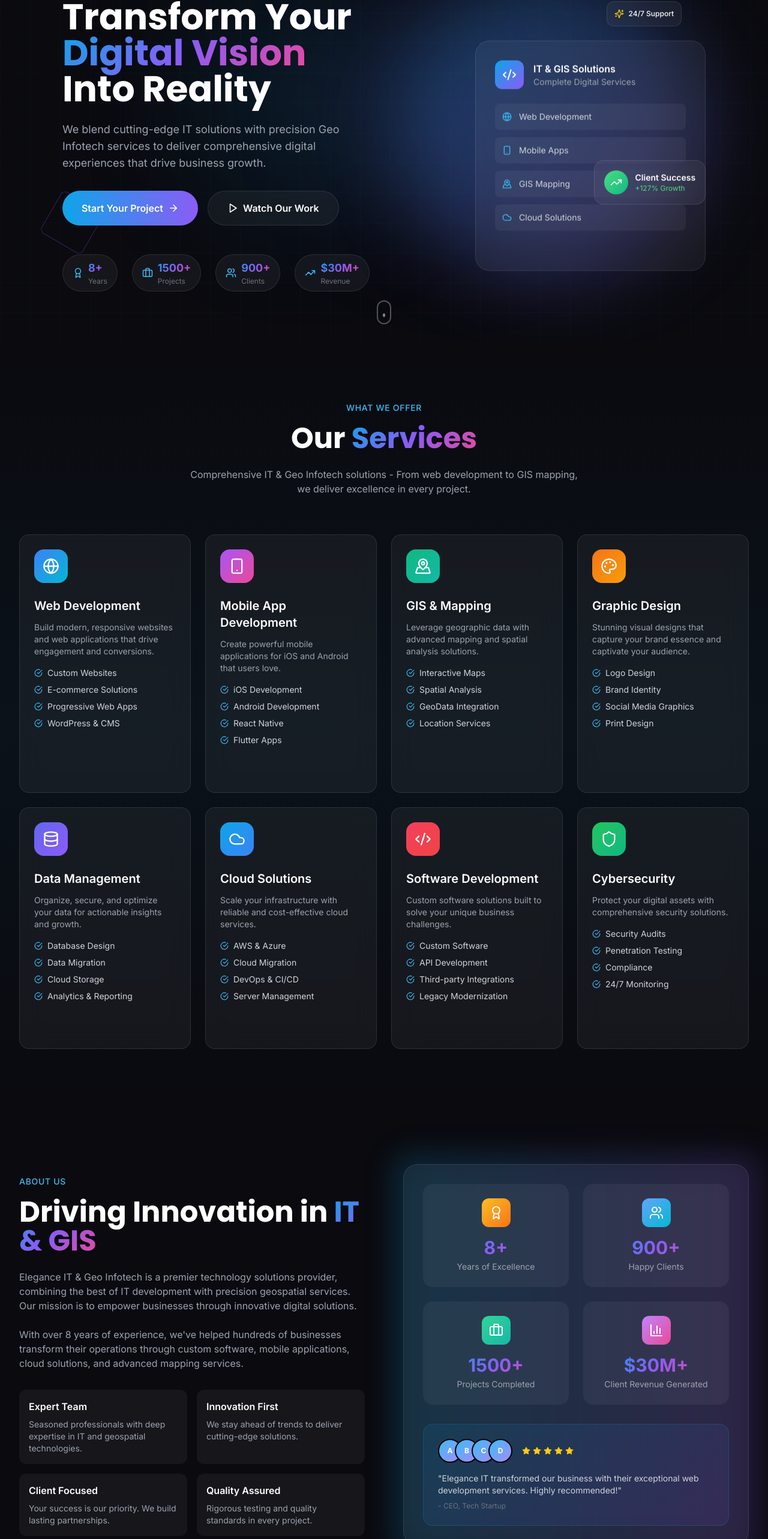
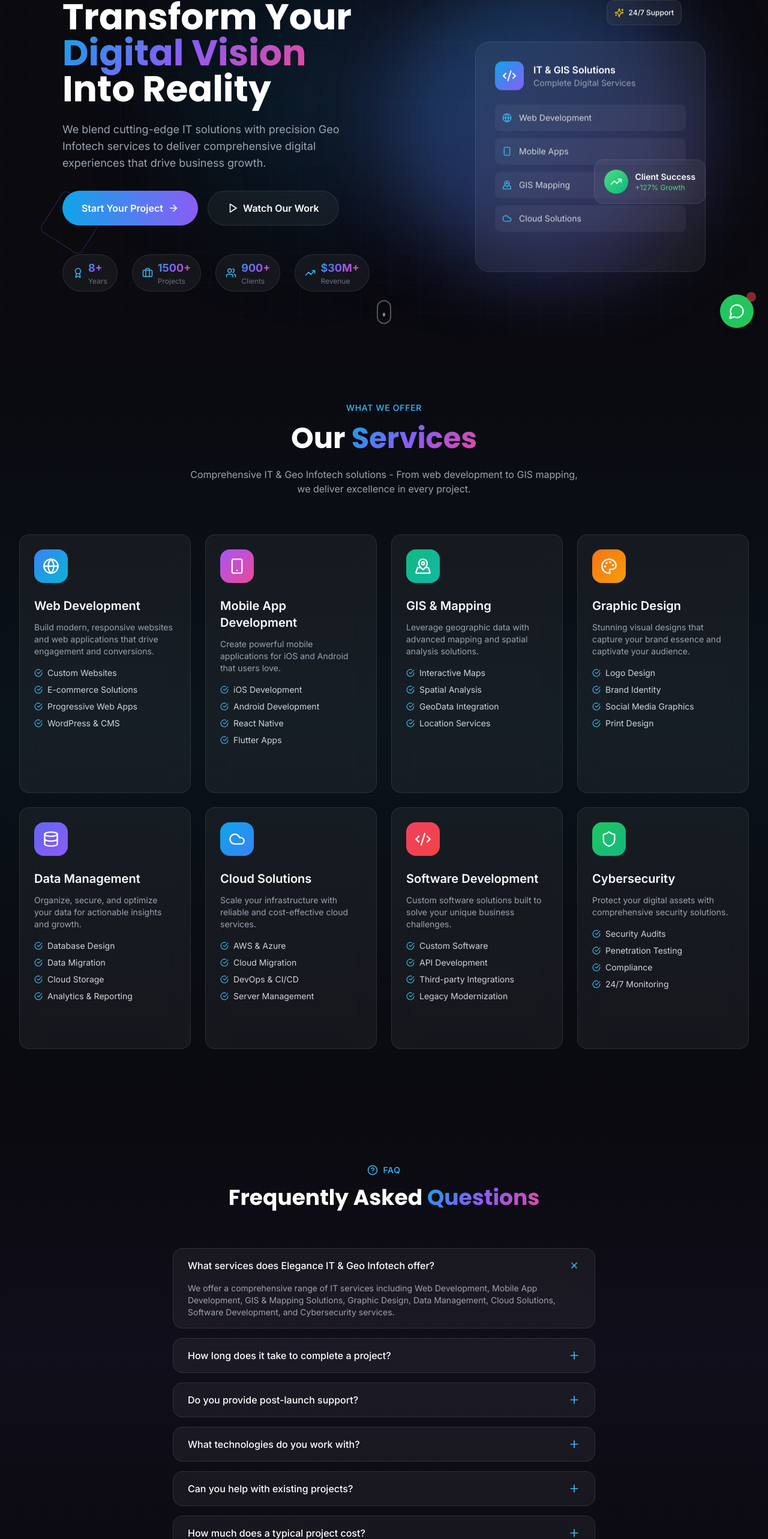
Before and after one commit to elegancedev/elegance-it-geo-infotech, a React (Vite) app: page / in a window 1280 px wide. Shown: the part 229-2795 px from the top of the page at 60% size. Built offline with nearby package versions, Linux system fonts and the light colour scheme.

Commit message:
Update project files

```diff
--- a/index.html
+++ b/index.html
@@ -4,7 +4,35 @@
     <meta charset="UTF-8" />
     <link rel="icon" type="image/png" href="/Logo New.png" />
     <meta name="viewport" content="width=device-width, initial-scale=1.0" />
-    <title>Elegance IT & Geo Infotech</title>
+
+    <!-- SEO Meta Tags -->
+    <title>Elegance IT & Geo Infotech - Web Development, GIS Solutions & Mobile Apps</title>
+    <meta name="title" content="Elegance IT & Geo Infotech - Web Development, GIS Solutions & Mobile Apps" />
+    <meta name="description" content="Premier technology solutions provider specializing in Web Development, Mobile Apps, GIS Mapping, Cloud Solutions, and Cybersecurity. Transform your digital vision into reality." />
+    <meta name="keywords" content="web development, mobile app development, GIS solutions, mapping, cloud services, IT company, Dharmapuri, Tamil Nadu, India" />
+    <meta name="author" content="Elegance IT & Geo Infotech" />
+    <meta name="robots" content="index, follow" />
+
+    <!-- Open Graph / Facebook -->
+    <meta property="og:type" content="website" />
+    <meta property="og:url" content="https://elegance-it-geo-infotech.vercel.app/" />
+    <meta property="og:title" content="Elegance IT & Geo Infotech - Transform Your Digital Vision" />
+    <meta property="og:description" content="Premier technology solutions provider specializing in Web Development, Mobile Apps, GIS Mapping, and Cloud Solutions." />
+    <meta property="og:image" content="/Logo New.png" />
+
+    <!-- Twitter -->
+    <meta property="twitter:card" content="summary_large_image" />
+    <meta property="twitter:url" content="https://elegance-it-geo-infotech.vercel.app/" />
+    <meta property="twitter:title" content="Elegance IT & Geo Infotech" />
+    <meta property="twitter:description" content="Premier technology solutions provider - Web Development, Mobile Apps, GIS Mapping, Cloud Solutions." />
+    <meta property="twitter:image" content="/Logo New.png" />
+
+    <!-- Contact Info -->
+    <meta name="email" content="elegancegeoinfotech06@gmail.com" />
+    <meta name="phone" content="+91 6369126125" />
+    <meta name="geo.region" content="IN-TN" />
+    <meta name="geo.placename" content="Dharmapuri, Tamil Nadu" />
+
     <link rel="preconnect" href="https://fonts.googleapis.com">
     <link rel="preconnect" href="https://fonts.gstatic.com" crossorigin>
     <link href="https://fonts.googleapis.com/css2?family=Inter:wght@300;400;500;600;700&family=Poppins:wght@600;700;800&display=swap" rel="stylesheet">
--- a/src/App.tsx
+++ b/src/App.tsx
@@ -6,7 +6,8 @@ import {
   ArrowRight, CheckCircle, Play, ExternalLink, Zap, Layers, Briefcase, BarChart3,
   Palette, Heart, Clock, Target, Rocket, Sparkles, Cpu, Lock, Server,
   Monitor, Terminal, Bug, FileCode, GitBranch, Box, Wifi, HardDrive,
-  Printer, Headphones, MessageSquare, Send, Instagram, ArrowUp, Building
+  Printer, Headphones, MessageSquare, Send, Instagram, ArrowUp, Building,
+  MessageCircle, Plus, Minus, HelpCircle
 } from 'lucide-react';
 
 const Logo = () => (
@@ -845,16 +846,124 @@ const Footer = () => {
   );
 };
 
+const WhatsAppButton = () => {
+  return (
+    <motion.a
+      href="https://wa.me/916369126125"
+      target="_blank"
+      rel="noopener noreferrer"
+      initial={{ scale: 0 }}
+      animate={{ scale: 1 }}
+      whileHover={{ scale: 1.1 }}
+      className="fixed bottom-6 right-6 z-50 w-14 h-14 bg-green-500 rounded-full flex items-center justify-center shadow-lg hover:shadow-green-500/30 transition-all"
+    >
+      <MessageCircle size={28} className="text-white" />
+      <span className="absolute -top-1 -right-1 w-4 h-4 bg-red-500 rounded-full animate-pulse" />
+    </motion.a>
+  );
+};
+
+const FAQSection = () => {
+  const [openIndex, setOpenIndex] = useState<number | null>(0);
+
+  const faqs = [
+    {
+      question: 'What services does Elegance IT & Geo Infotech offer?',
+      answer: 'We offer a comprehensive range of IT services including Web Development, Mobile App Development, GIS & Mapping Solutions, Graphic Design, Data Management, Cloud Solutions, Software Development, and Cybersecurity services.',
+    },
+    {
+      question: 'How long does it take to complete a project?',
+      answer: 'Project timelines vary based on complexity. A simple website can take 2-4 weeks, while complex applications may take 2-6 months. We provide detailed timelines during our initial consultation.',
+    },
+    {
+      question: 'Do you provide post-launch support?',
+      answer: 'Yes! We offer comprehensive post-launch support including bug fixes, updates, security patches, and optional maintenance packages to keep your project running smoothly.',
+    },
+    {
+      question: 'What technologies do you work with?',
+      answer: 'We work with modern technologies including React, Next.js, React Native, Flutter, Python, Node.js, AWS, Azure, and various GIS platforms like QGIS and ArcGIS.',
+    },
+    {
+      question: 'Can you help with existing projects?',
+      answer: 'Absolutely! We can take over existing projects, perform code audits, optimize performance, add new features, or help with migration to modern technologies.',
+    },
+    {
+      question: 'How much does a typical project cost?',
+      answer: 'Project costs depend on scope, complexity, and requirements. We provide detailed quotes after understanding your needs. Contact us for a free consultation and estimate.',
+    },
+  ];
+
+  return (
+    <section id="faq" className="py-24 relative">
+      <div className="absolute inset-0 bg-gradient-to-b from-transparent via-accent-500/5 to-transparent" />
+      <div className="max-w-3xl mx-auto px-4 sm:px-6 lg:px-8 relative z-10">
+        <motion.div
+          initial={{ opacity: 0, y: 20 }}
+          whileInView={{ opacity: 1, y: 0 }}
+          viewport={{ once: true }}
+          className="text-center mb-16"
+        >
+          <span className="text-primary-400 font-medium text-sm uppercase tracking-wider flex items-center justify-center gap-2">
+            <HelpCircle size={18} /> FAQ
+          </span>
+          <h2 className="text-3xl sm:text-4xl font-display font-bold mt-4 mb-6">
+            Frequently Asked <span className="gradient-text">Questions</span>
+          </h2>
+        </motion.div>
+
+        <div className="space-y-4">
+          {faqs.map((faq, i) => (
+            <motion.div
+              key={i}
+              initial={{ opacity: 0, y: 20 }}
+              whileInView={{ opacity: 1, y: 0 }}
+              viewport={{ once: true }}
+              transition={{ delay: i * 0.1 }}
+              className="glass rounded-2xl overflow-hidden"
+            >
+              <button
+                onClick={() => setOpenIndex(openIndex === i ? null : i)}
+                className="w-full px-6 py-4 flex items-center justify-between text-left"
+              >
+                <span className="font-medium pr-4">{faq.question}</span>
+                <motion.div
+                  animate={{ rotate: openIndex === i ? 45 : 0 }}
+                  transition={{ duration: 0.2 }}
+                >
+                  <Plus size={20} className="text-primary-400 flex-shrink-0" />
+                </motion.div>
+              </button>
+              <motion.div
+                initial={false}
+                animate={{
+                  height: openIndex === i ? 'auto' : 0,
+                  opacity: openIndex === i ? 1 : 0,
+                }}
+                transition={{ duration: 0.3 }}
+                className="overflow-hidden"
+              >
+                <p className="px-6 pb-4 text-gray-400 text-sm">{faq.answer}</p>
+              </motion.div>
+            </motion.div>
+          ))}
+        </div>
+      </div>
+    </section>
+  );
+};
+
 export default function App() {
   return (
     <div className="min-h-screen bg-[#0a0a0f]">
       <Navbar />
       <HeroSection />
       <ServicesSection />
+      <FAQSection />
       <AboutSection />
       <PortfolioSection />
       <ContactSection />
       <Footer />
+      <WhatsAppButton />
     </div>
   );
 }
```
Also changed, not shown: public/robots.txt (added), 8 other files (tests, documents, lock files or other folders).
